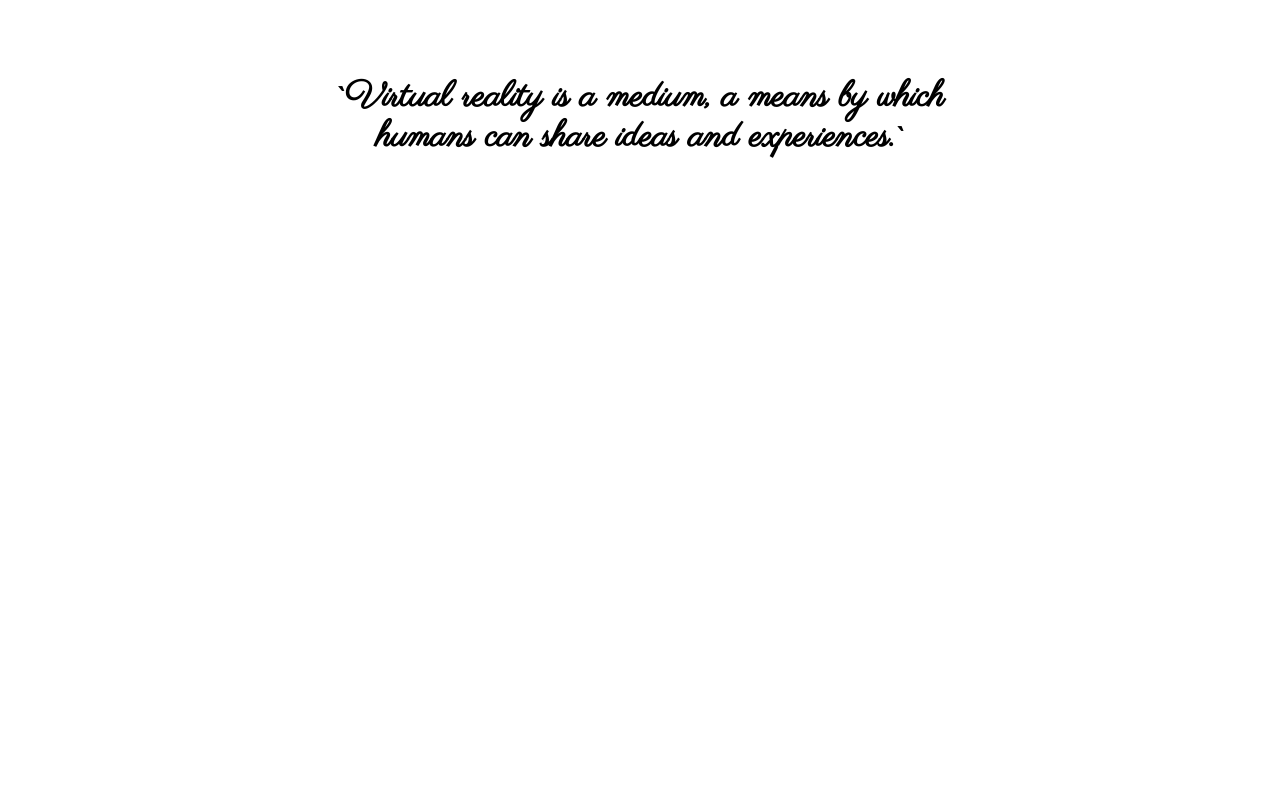
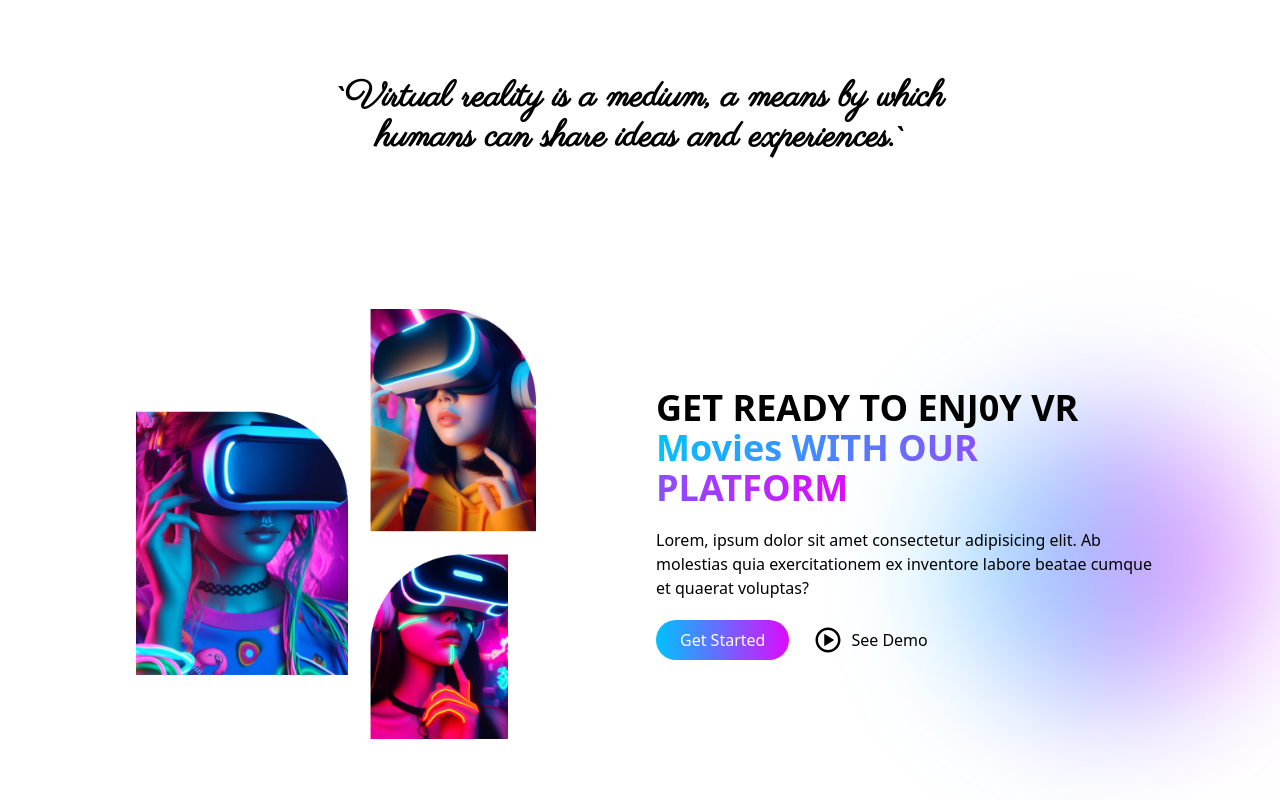
Before and after one commit to freetimezp/js-portfolio-56-vrworld, a React (Vite) app: page / in a window 1280 px wide. Shown: the part 742-1542 px from the top of the page. Before the commit the page ends 956 px from the top, so only its background shows below. Built offline with nearby package versions, Linux system fonts and the light colour scheme.

Commit message:
06. js-portfolio-56-vrworld. Banner component.

```diff
--- a/src/App.jsx
+++ b/src/App.jsx
@@ -5,6 +5,7 @@
 import Navbar from "./components/Navbar/Navbar";
 import Hero from "./components/Hero/Hero";
 import Quotes from "./components/Quotes/Quotes";
+import Banner from "./components/Banner/Banner";
 
 function App() {
   const [isPlay, setIsPlay] = useState(false);
@@ -29,6 +30,7 @@
       <Navbar />
       <Hero togglePlay={togglePlay} />
       <Quotes />
+      <Banner togglePlay={togglePlay} />
     </main>
   );
 }
--- /dev/null
+++ b/src/components/Banner/Banner.jsx
@@ -0,0 +1,64 @@
+/* eslint-disable react/prop-types */
+import { BiPlayCircle } from "react-icons/bi";
+
+import BannerPng from "../../assets/images/banner1.png";
+
+const Banner = ({ togglePlay }) => {
+  return (
+    <div className="py-12 sm:py-0 relative">
+      <div className="container min-h-[620px] flex items-center">
+        <div className="grid grid-cols-1 sm:grid-cols-2 gap-8 place-items-center">
+          {/* image section */}
+          <div data-aos="fade-up" data-aos-once="false">
+            <img src={BannerPng} alt="" className="w-full max-w-[400px]" />
+          </div>
+          {/* text content section */}
+          <div className=" lg:pr-20 relative">
+            <div className="relative z-10 space-y-5">
+              <h1
+                data-aos="fade-up"
+                data-aos-delay="300"
+                className="text-4xl font-semibold"
+              >
+                GET READY TO ENJ0Y VR{" "}
+                <span className="bg-clip-text text-transparent bg-gradient-to-r from-primary to-secondary">
+                  Movies WITH OUR PLATFORM
+                </span>
+              </h1>
+              <p data-aos="fade-up" data-aos-delay="500">
+                Lorem, ipsum dolor sit amet consectetur adipisicing elit. Ab
+                molestias quia exercitationem ex inventore labore beatae cumque
+                et quaerat voluptas?
+              </p>
+              <div className="flex gap-6">
+                <button
+                  data-aos="fade-up"
+                  data-aos-delay="700"
+                  className="primary-btn"
+                >
+                  Get Started
+                </button>
+                <button
+                  data-aos="fade-up"
+                  data-aos-delay="700"
+                  onClick={togglePlay}
+                  className="flex items-center gap-2"
+                >
+                  {" "}
+                  <BiPlayCircle className="text-3xl" />
+                  See Demo
+                </button>
+              </div>
+            </div>
+            {/* backgrond color blob */}
+            <div className="h-[300px] w-[300px] bg-gradient-to-r from-primary
+            to-secondary rounded-full absolute bottom-[-50px] left-[300px] blur-3xl
+              opacity-50"></div>
+          </div>
+        </div>
+      </div>
+    </div>
+  );
+};
+
+export default Banner;
--- a/src/index.css
+++ b/src/index.css
@@ -12,6 +12,10 @@
     list-style: none;
     list-style-type: none;
     text-decoration: none;
+}
+
+::-webkit-scrollbar {
+    display: none;
 }
 
 @layer components {
```
